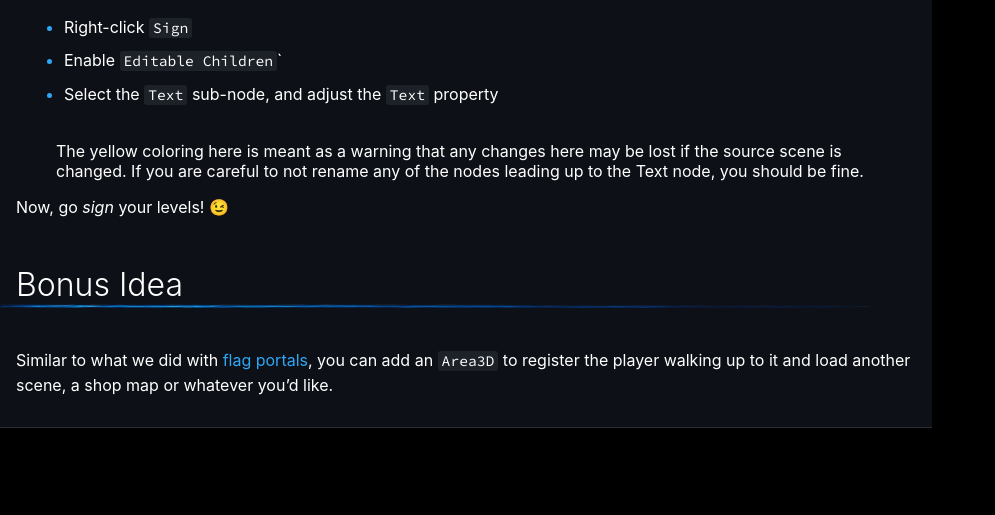
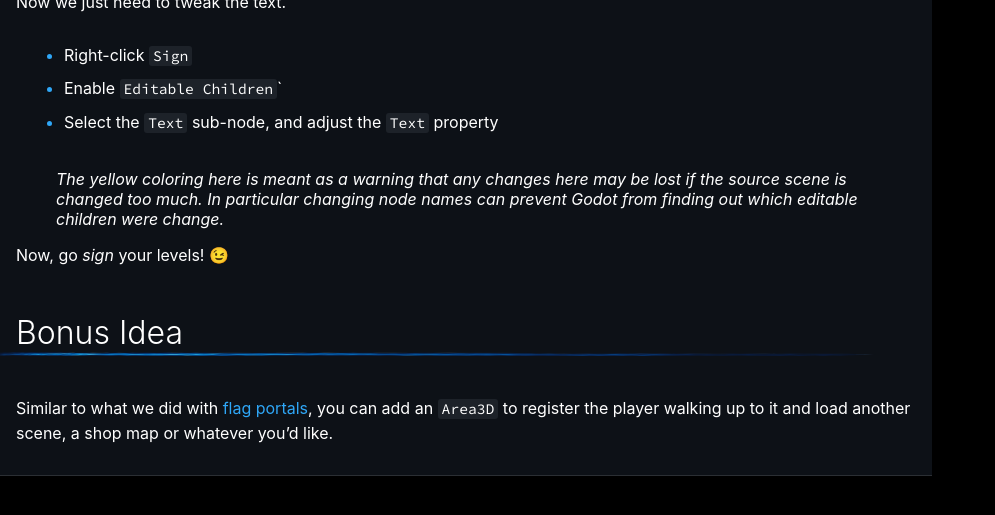
Before and after one commit to marpor/codingpirates, a Jekyll site: the page built from godot/quick_start_3d_platformer/sign.md, in a window 1280 px wide and 900 px high, scrolled down 4263 px, cut to the strip 360-875 px from the top of the window. Shown: the whole strip, without its empty margins (0-995 px from the left). Built offline with Jekyll 4.4.1, drawn with Linux system fonts in a browser that asks for light colours; our own code applies the rules of GitHub Pages for plain Markdown files; before the commit the page ends 5115 px from its top, so only the background shows below that; some of the changed text lies outside the part shown.

Commit message:
Minor fixes

```diff
--- a/godot/quick_start_3d_platformer/sign.md
+++ b/godot/quick_start_3d_platformer/sign.md
@@ -66,7 +67,7 @@ Ok, and now - finally - let's set the text:
 
 * Adjust the other text settings like colors (`Modulate`) and `Font` as you desire
 
-Note that you can get a crisper text by making the text `Font Size` much larger, and then scaling down the node with `Transform/Scale` or by using the scale tool.
+> Note that you can get a crisper text by making the text `Font Size` much larger, and then scaling down the node with `Transform/Scale` or by using the scale tool.
 
 It can now look something like this:
 
@@ -86,7 +87,7 @@ Now we just need to tweak the text.
 * Enable `Editable Children``
 * Select the `Text` sub-node, and adjust the `Text` property
 
-> The yellow coloring here is meant as a warning that any changes here may be lost if the source scene is changed. If you are careful to not rename any of the nodes leading up to the Text node, you should be fine.
+> _The yellow coloring here is meant as a warning that any changes here may be lost if the source scene is changed too much. In particular changing node names can prevent Godot from finding out which editable children were change._
 
 Now, go _sign_ your levels! 😉
 
```
Also changed, not shown: other parts of godot/quick_start_3d_platformer/sign.md (+2 -1 lines), godot/quick_start_3d_platformer/res/portals/select_flag_tscn.png, godot/quick_start_3d_platformer/res/portals/two_flags.png.
